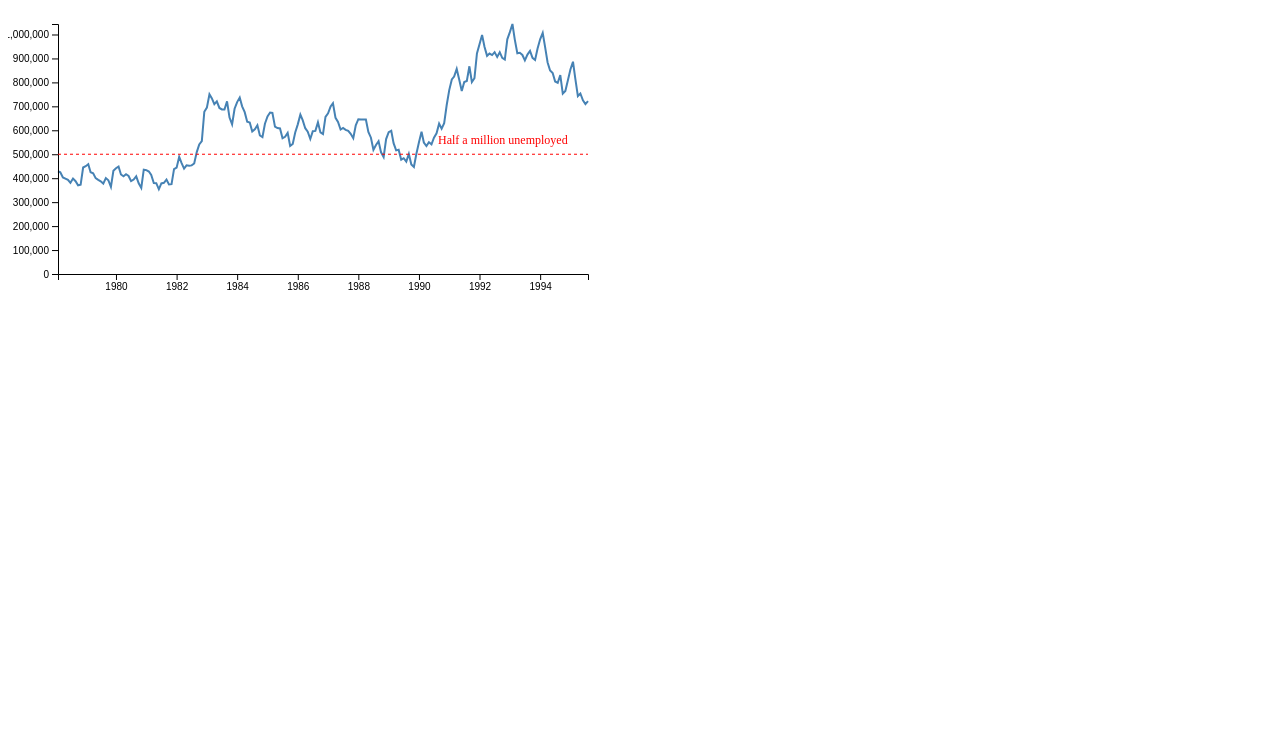
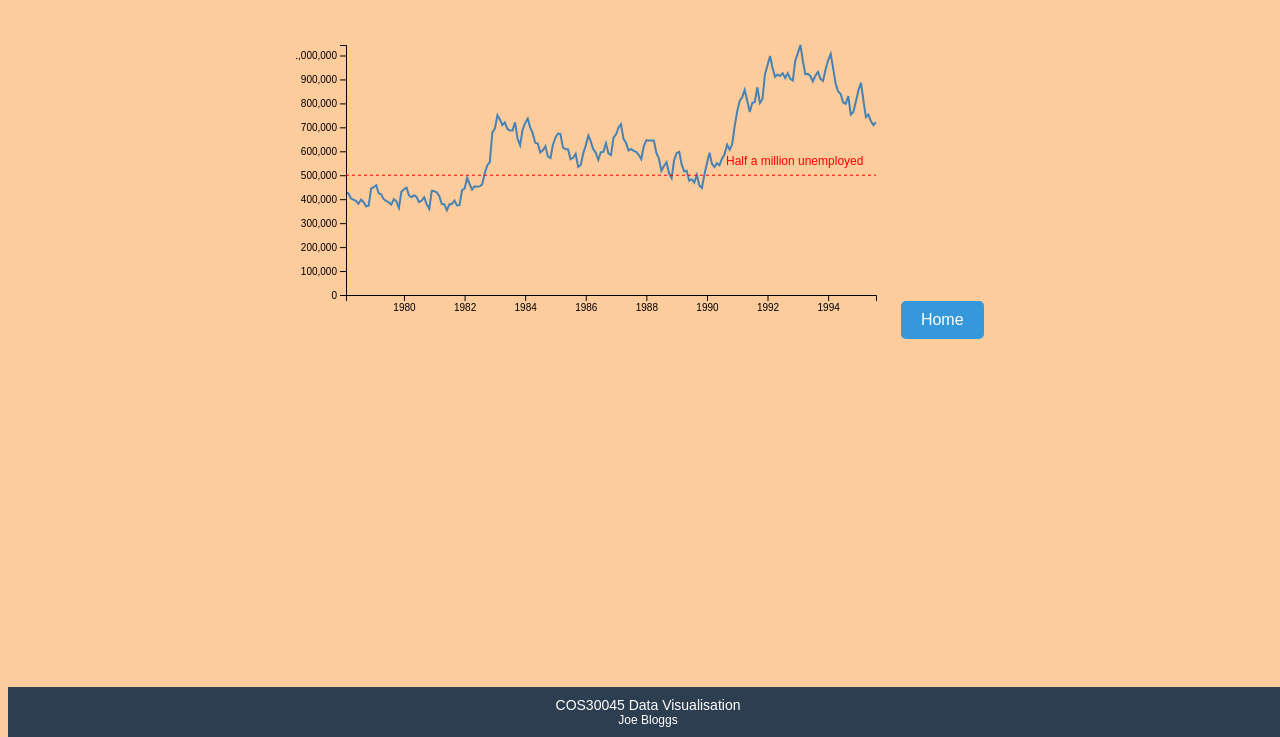
Before and after one commit to HAN69696969/LAB-C0S30045, a plain HTML site: page Lab7.1.html in a window 1280 px wide. Shown: the part 63-800 px from the top of the page. Drawn offline with nearby package versions, Linux system fonts and the light colour scheme.

Commit message:
Update Lab7.1.html

```diff
--- a/Lab7.1.html
+++ b/Lab7.1.html
@@ -6,18 +6,67 @@
     <title>Number of Unemployed in Australia</title>
     <script src="https://d3js.org/d3.v7.min.js"></script>
     <style>
+        body {
+            font-family: Arial, sans-serif;
+            text-align: center;
+            background-color: #fccc9d;
+        }
+
+        #chart {
+            display: inline-block;
+            margin-top: 20px;
+        }
+
         .line {
             fill: none;
             stroke: steelblue;
             stroke-width: 2;
         }
+
         .halfMilMark {
             stroke: red;
             stroke-dasharray: 3,3;
         }
+
         .halfMilLabel {
             font-size: 12px;
             fill: red;
+        }
+
+        .footer {
+            position: absolute;
+            bottom: 0;
+            width: 100%;
+            background-color: #2c3e50;
+            color: white;
+            text-align: center;
+            padding: 10px 0;
+        }
+
+        .footer p {
+            margin: 0;
+            font-size: 14px;
+        }
+
+        .footer span {
+            display: block;
+            font-size: 12px;
+        }
+
+        .home-button {
+            display: inline-block;
+            margin: 20px 0;
+            padding: 10px 20px;
+            background-color: #3498db;
+            color: white;
+            border: none;
+            border-radius: 5px;
+            cursor: pointer;
+            text-decoration: none;
+        }
+
+        .home-button:hover {
+            background-color: #2980b9;
         }
     </style>
 </head>
@@ -25,6 +74,13 @@
 
     <h2>Number of Unemployed in Australia</h2>
     <div id="chart"></div>
+
+    <a href="index.html" class="home-button">Home</a>
+
+    <div class="footer">
+        <p>COS30045 Data Visualisation</p>
+        <span>Joe Bloggs</span>
+    </div>
 
     <script>
         var margin = {top: 20, right: 20, bottom: 30, left: 50},
```
